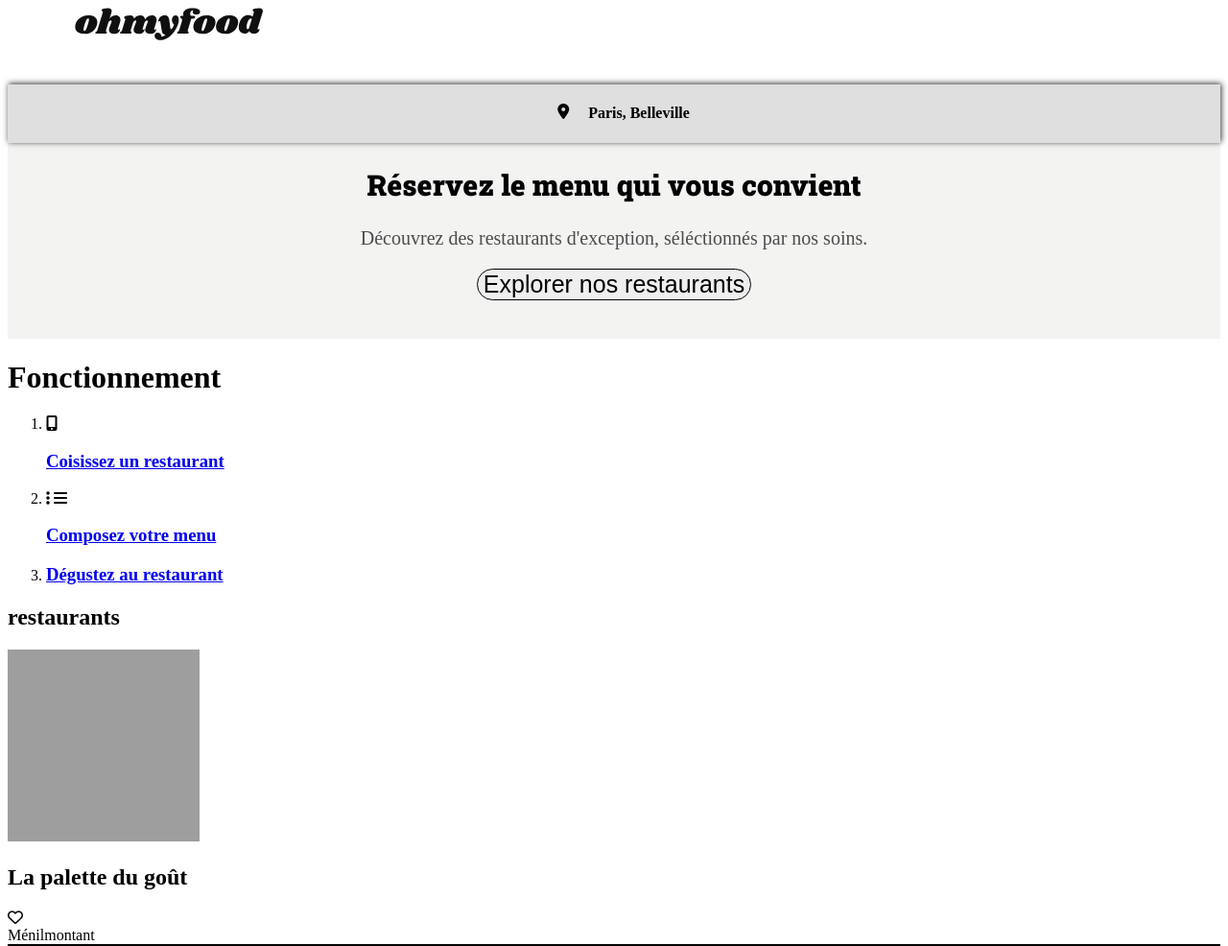
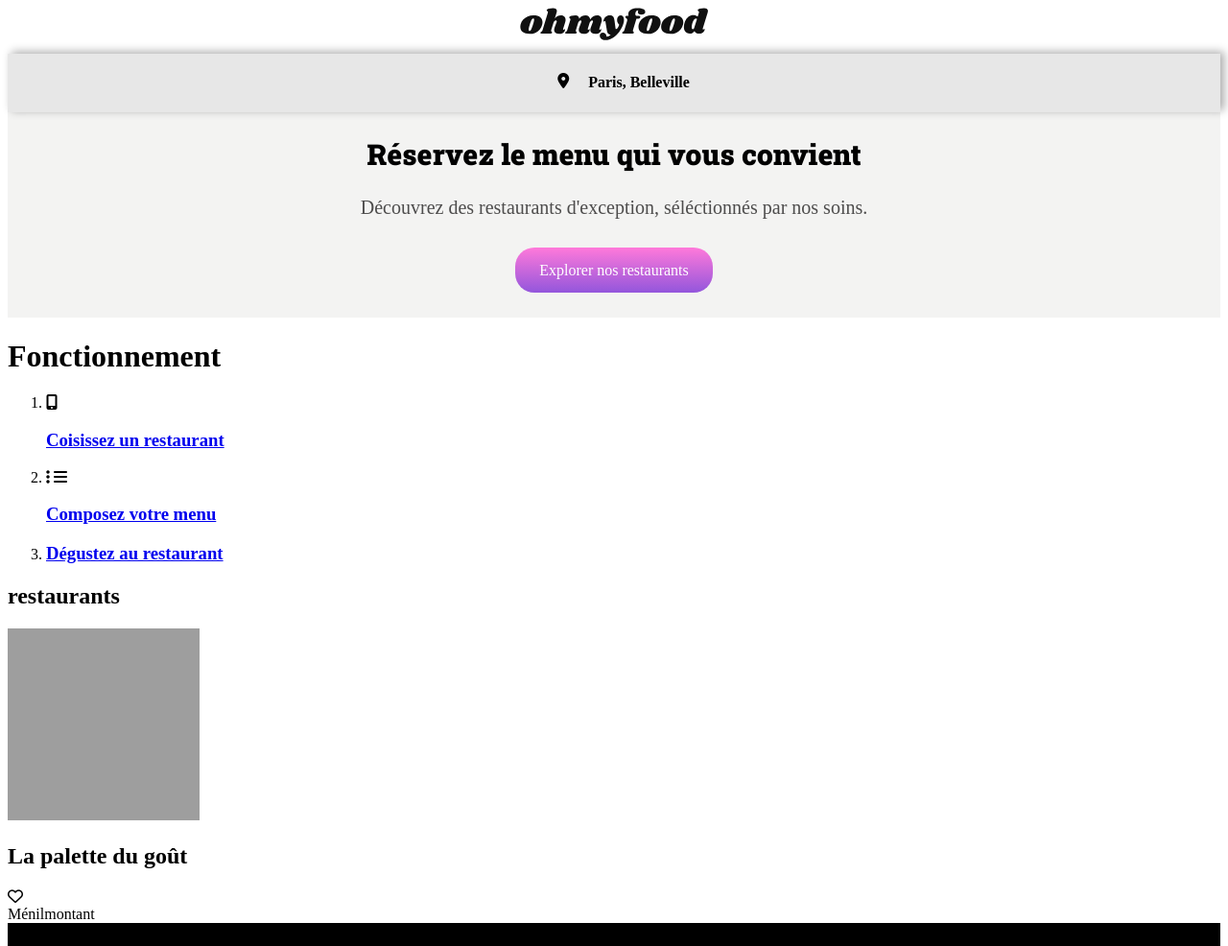
Before and after one commit to Ammar-Khaoula/AmmarKhaoula_3_21032021.githup.io, a website: page index.html in a window 1280 px wide. Shown: the top 986 px of the page at 96% size. Drawn offline with Linux system fonts and the light colour scheme; grey boxes are pictures that could not be loaded.

Commit message:
scss-menu

```diff
--- a/index.html
+++ b/index.html
@@ -24,7 +24,7 @@
         </div>
             <h2>Réservez le menu qui vous convient</h2>
             <p>Découvrez des restaurants d'exception, séléctionnés par nos soins.</p>
-            <button>Explorer nos restaurants</button>
+            <a href="#">Explorer nos restaurants</a>
       </div>
     </nav>
                <!-- main -->
--- a/style.scss
+++ b/style.scss
@@ -3,8 +3,8 @@
 $tertiaireColor:#99E2D0;
 
 header{
-    position: fixed;
-    padding-left:70px;
+
+    text-align: center;
     @media all and (max-width:768px){
         img{
             width: 150px;
@@ -15,7 +15,7 @@
               /* nav */
 nav{
     text-align: center;
-    padding-top: 80px;
+    padding-top: 10px;
     #menu{
         background-color: rgb(243, 243, 242);
         padding-bottom: 40px;
@@ -26,12 +26,15 @@
         P{
             font-size: 20px;
             color: rgb(77, 76, 76);
+            padding-bottom: 25px;
         }
-        button{
-            border: 1px black solid;
+        a{
+            border: 0px black solid;
             border-radius: 20px;
-            font-size: 25px;
-
+            padding:15px 25px;
+            text-decoration: none;
+            background:linear-gradient(to bottom, $secondColor, $primaryColor);
+            color: white;
 
         }
     }
@@ -40,10 +43,10 @@
         display: flex;
         justify-content:center;
         border: 0px black solid;
-        -webkit-box-shadow: 1px -1px 6px 0px rgba(0, 0, 0, 0.81);
-        -moz-box-shadow:  1px -1px 6px 0px rgba(0, 0, 0, 0.81);
-        box-shadow: 1px -1px 6px 0px rgba(0, 0, 0, 0.81);
-        background-color: rgb(223, 223, 223);
+        -webkit-box-shadow: 4px -2px 9px 0px rgba(0, 0, 0, 0.33);
+        -moz-box-shadow: 4px -2px 9px 0px rgba(0, 0, 0, 0.33);
+        box-shadow: 4px -2px 9px 0px rgba(0, 0, 0, 0.33);
+        background-color: rgb(231, 231, 231);
         .fa-map-marker{
             padding: 20px;
         }
```
Also changed, not shown: style.css, 1 other file.
